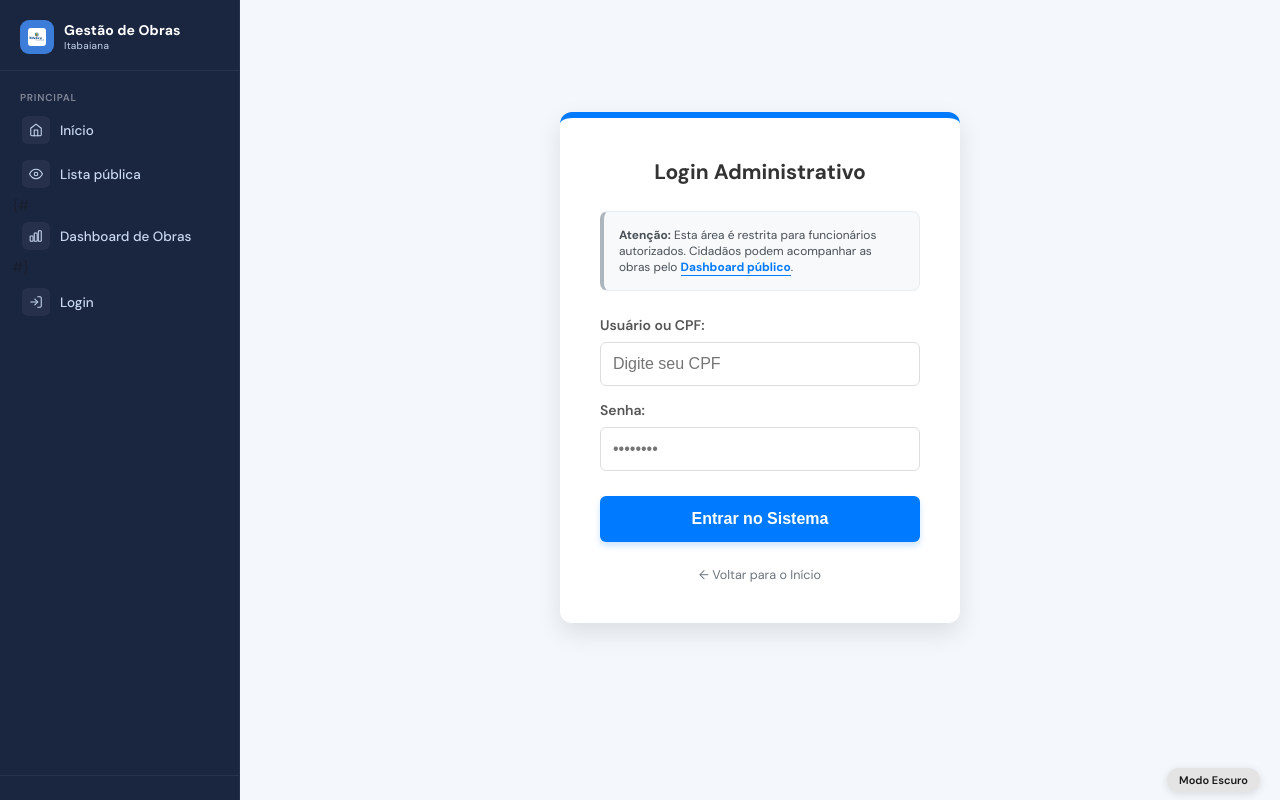
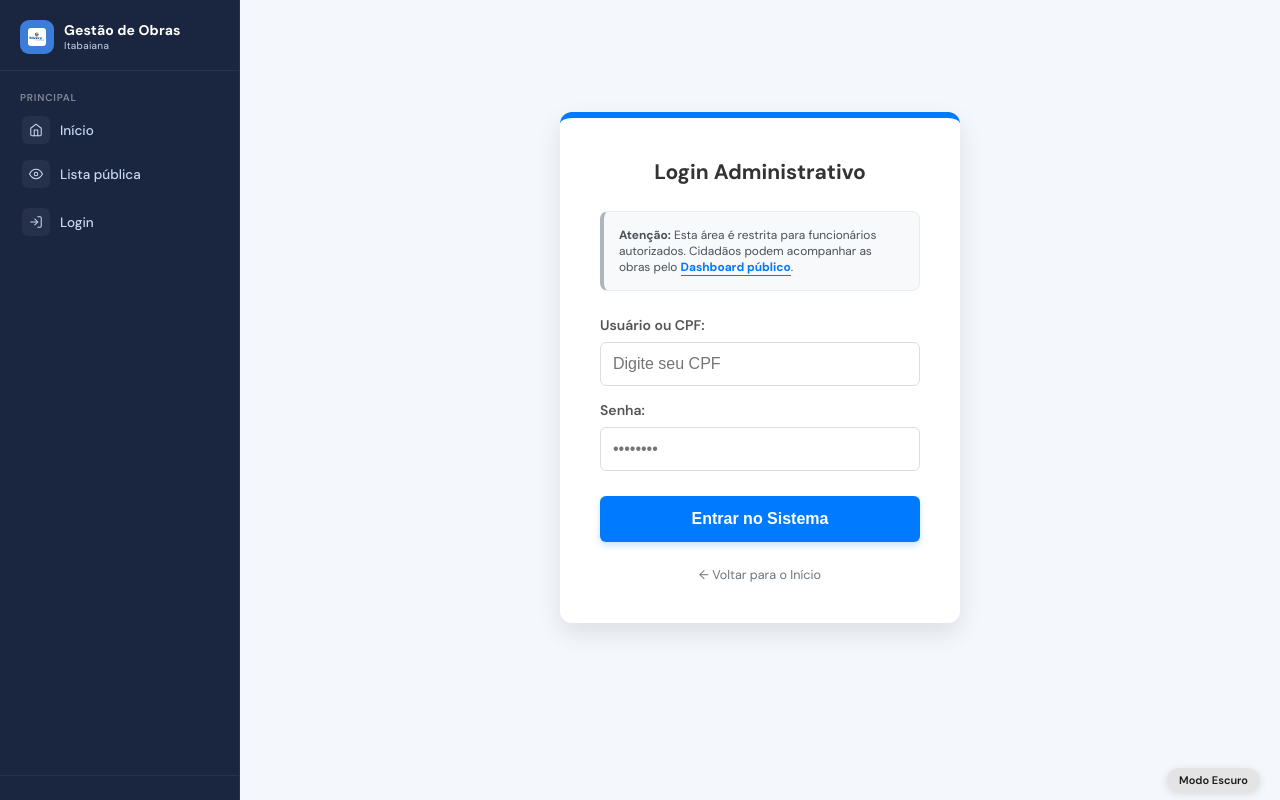
Before and after one commit to ViniciusHproj/projetoitabaiana, a Django app: template obras/templates/login.html in a window 1280 px wide. Run offline with Django 5.2, Linux system fonts and the light colour scheme; the template is opened without the code that fills it, so the values that code supplies are empty.

Commit message:
Fix: trocar {# #} por {% comment %} no link do dashboard descontinuado
{# #} não protege {% url %} de ser avaliado — causava NoReverseMatch
em todo request pois a rota dashboard_publico foi removida do urls.py.

Co-Authored-By: Claude Sonnet 4.6 <noreply@anthropic.com>

```diff
--- a/obras/templates/base.html
+++ b/obras/templates/base.html
@@ -85,14 +85,15 @@
         <span class="sidebar-link-text">Lista pública</span>
       </a>
 
-      {# Dashboard de Obras descontinuado — usar Looker. Para reativar: descomentar aqui e em urls.py #}
-      {# <a hx-get="{% url 'dashboard_publico' %}" hx-target="#conteudo-dinamico" hx-swap="innerHTML" hx-push-url="true"
+      {% comment %}Dashboard de Obras descontinuado — usar Looker. Para reativar: descomentar aqui e em urls.py
+      <a hx-get="/dashboard-obras/" hx-target="#conteudo-dinamico" hx-swap="innerHTML" hx-push-url="true"
          class="sidebar-link">
         <span class="sidebar-link-icon">
           <svg viewBox="0 0 24 24"><rect x="2" y="12" width="5" height="9" rx="1"/><rect x="9" y="7" width="5" height="14" rx="1"/><rect x="16" y="3" width="5" height="18" rx="1"/></svg>
         </span>
         <span class="sidebar-link-text">Dashboard de Obras</span>
-      </a> #}
+      </a>
+      {% endcomment %}
     </div>
 
     {% if user.is_authenticated %}
```
